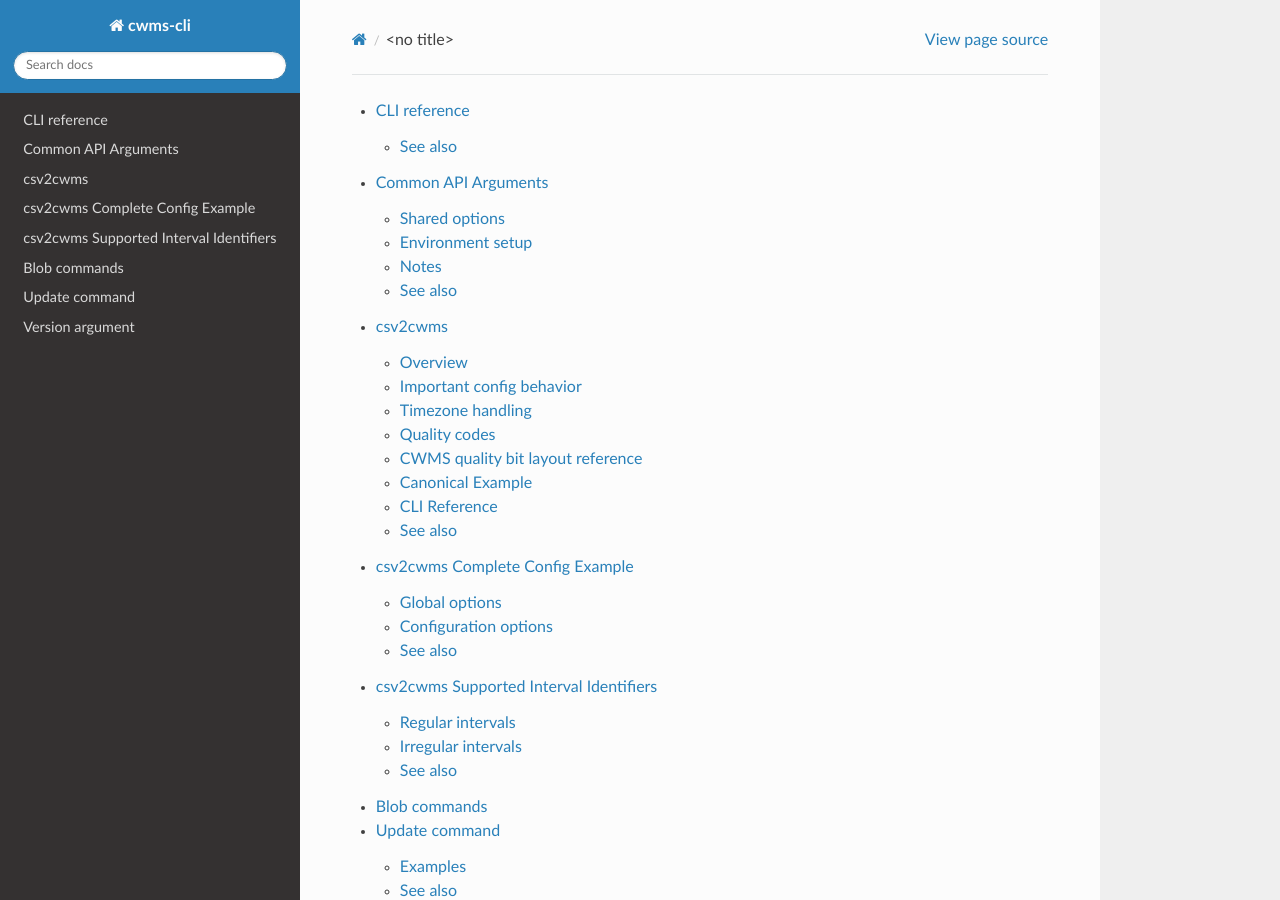
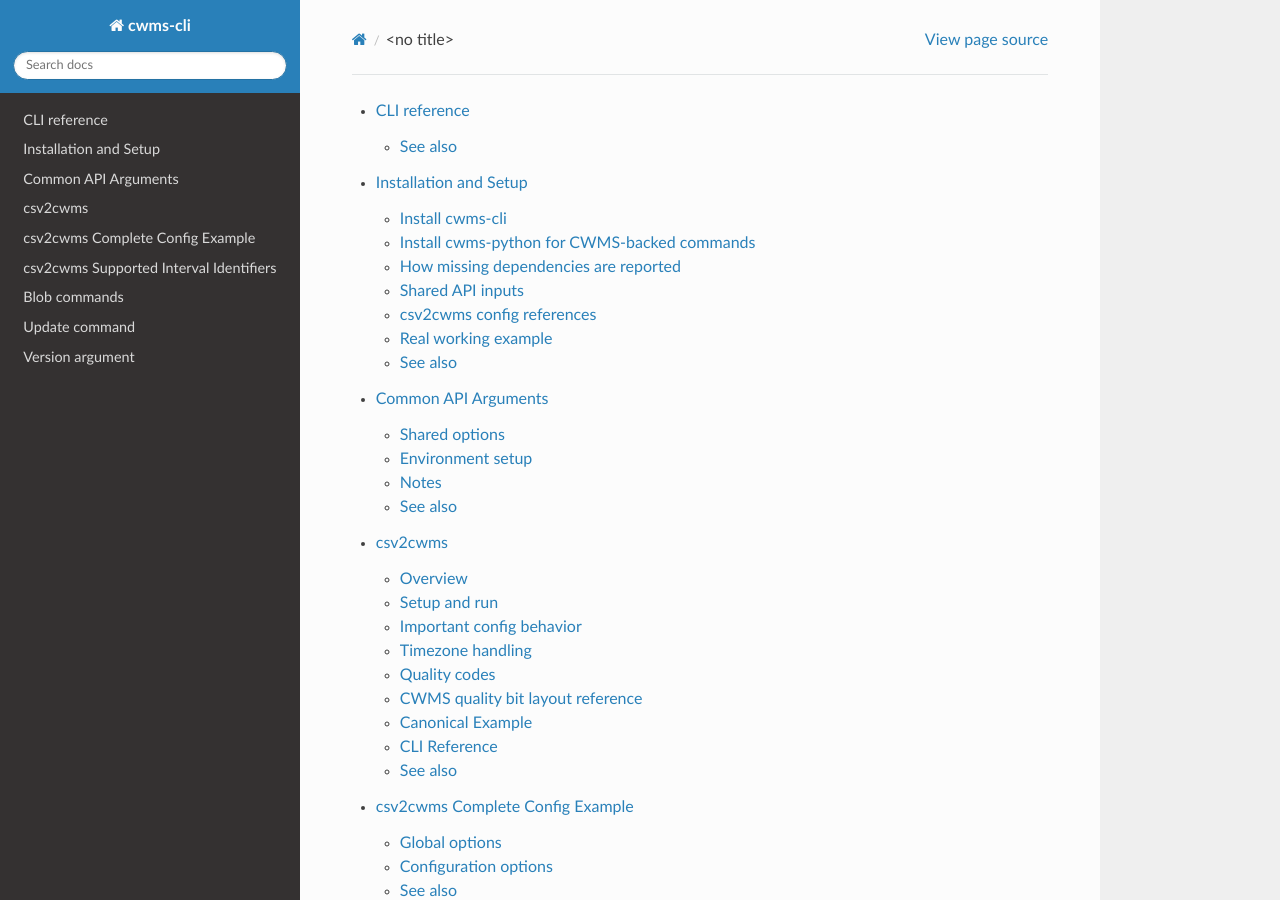
Before and after one commit to HydrologicEngineeringCenter/cwms-cli, a Sphinx documentation site: the page built from docs/index.rst, in a window 1280 px wide and 900 px high. Built offline with Sphinx 7.4.7 and the Read the Docs theme 3.1.0, drawn with Linux system fonts in a browser that asks for light colours; some of the changed lines change nothing that is shown.

Commit message:
Add setup documentation and improve formatting

```diff
--- a/docs/cli/csv2cwms.rst
+++ b/docs/cli/csv2cwms.rst
@@ -1,23 +1,35 @@
 csv2cwms
 ========
 
-Use ``cwms-cli csv2cwms`` to load CSV time series data into `CWMS Data API (CDA) <https://cwms-data.usace.army.mil/cwms-data>`_ from a JSON
+Use ``cwms-cli csv2cwms`` to load CSV time series data into `CWMS Data API (CDA) <https://cwms-data.usace.army.mil/cwms-data>`_ with a user defined JSON
 configuration file.
 
 This page is the dedicated documentation entry for the command. For a complete
 config example, see :doc:`Complete config example <csv2cwms_complete_config>`.
-For the JSON config reference, global defaults, and option table, start there.
+
+  - For the JSON config reference, global defaults, and option table, start there.
+
+  - For installation and first-run setup, see :doc:`Installation and Setup <setup>`.
 
 Overview
 --------
 
 ``csv2cwms`` supports:
 
-- mapping one or more CSV columns into CWMS time series
-- optional expressions across CSV value columns (i.e. column4+column5 into TSID)
-- configurable duplicate handling with ``use_if_multiple``
-- optional timestamp rounding with ``round_to_nearest``
-- optional timestamp-column selection with ``date_col``
+  - mapping one or more CSV columns into CWMS time series
+  - optional expressions across CSV value columns (i.e. column4+column5 into TSID)
+  - configurable duplicate handling with ``use_if_multiple``
+  - optional timestamp rounding with ``round_to_nearest``
+  - optional timestamp-column selection with ``date_col``
+
+Setup and run
+-------------
+
+For installation, dependency setup, shared API arguments, the canonical config
+example, and a real working sample run, see :doc:`Installation and Setup <setup>`.
+
+For the JSON config structure itself, see
+:doc:`Complete config example <csv2cwms_complete_config>`.
 
 Important config behavior
 -------------------------
@@ -114,4 +126,6 @@ See also
 --------
 
 - :doc:`CLI reference <../cli>`
+- :doc:`Installation and Setup <setup>`
+- :doc:`Common API Arguments <api_arguments>`
 - :doc:`Supported interval identifiers <csv2cwms_intervals>`
--- /dev/null
+++ b/docs/cli/setup.rst
@@ -0,0 +1,115 @@
+Installation and Setup
+======================
+
+This page covers installing ``cwms-cli``, adding optional dependencies required
+by certain subcommands, and getting to a first working ``csv2cwms`` run.
+
+Install cwms-cli
+----------------
+
+Install the base CLI package:
+
+.. code-block:: bash
+
+   pip install cwms-cli
+
+Some commands require additional libraries that are not installed with the base
+package. You will be alerted to missing dependencies if you try to run a command that requires an optional library that is not installed. See the next section for more on this.
+
+Install cwms-python for CWMS-backed commands
+--------------------------------------------
+
+Commands that talk to CWMS, including ``csv2cwms``, require
+``cwms-python``:
+
+.. code-block:: bash
+
+   pip install cwms-python
+
+If you plan to use USGS-related commands, additional packages may also be
+required depending on the subcommand.
+
+How missing dependencies are reported
+-------------------------------------
+
+``cwms-cli`` subcommands use dependency checks to detect whether optional
+libraries are installed. If a required library is missing, the command will
+stop and print a message naming the missing module and an install command.
+
+For example, a command may tell you to run something like:
+
+.. code-block:: bash
+
+   pip install cwms-python
+
+This means you do not have to guess which extra library is needed for a given
+subcommand. The command will tell you.
+
+Shared API inputs
+-----------------
+
+Most CWMS-backed commands use the same CDA connection inputs:
+
+   - ``--office`` or ``OFFICE``
+   - ``--api-root`` or ``CDA_API_ROOT``
+   - ``--api-key`` or ``CDA_API_KEY``
+
+See :doc:`Common API Arguments <api_arguments>` for environment setup examples.
+
+csv2cwms config references
+--------------------------
+
+For ``csv2cwms``, start from one of these:
+
+   - :doc:`Complete config example <csv2cwms_complete_config>`
+   - :doc:`csv2cwms <csv2cwms>`
+
+The complete config page documents the JSON structure, global defaults, and
+supported per-file and per-timeseries keys.
+
+Real working example
+--------------------
+
+The repository includes sample ``csv2cwms`` test data that can be used as a
+working example.
+
+Sample CSV input
+~~~~~~~~~~~~~~~~
+
+.. literalinclude:: ../../cwmscli/commands/csv2cwms/tests/data/sample_brok.csv
+   :language: text
+   :lines: 1-6
+
+Sample config
+~~~~~~~~~~~~~
+
+*Notice not ever column is used in this example!*
+
+.. literalinclude:: ../../cwmscli/commands/csv2cwms/tests/data/sample_config.json
+   :language: json
+
+Example dry run
+~~~~~~~~~~~~~~~
+
+After installing ``cwms-cli`` and ``cwms-python``, and after setting the shared
+API inputs described in :doc:`Common API Arguments <api_arguments>`, you can run:
+
+.. code-block:: bash
+
+   cwms-cli csv2cwms \
+     --office SWT \
+     --api-root https://cwms-data.usace.army.mil/cwms-data \
+     --config cwmscli/commands/csv2cwms/tests/data/sample_config.json \
+     --timezone America/Chicago \
+     --dry-run
+
+That example uses the sample config and sample CSV shipped in this repository
+and is a good starting point for verifying that parsing, mapping, and logging
+look correct before you point the command at a production config.
+
+See also
+--------
+
+   - :doc:`csv2cwms <csv2cwms>`
+   - :doc:`Common API Arguments <api_arguments>`
+   - :doc:`Complete config example <csv2cwms_complete_config>`
--- a/docs/index.rst
+++ b/docs/index.rst
@@ -2,6 +2,7 @@
    :maxdepth: 2
 
    cli
+   cli/setup
    cli/api_arguments
    cli/csv2cwms
    cli/csv2cwms_complete_config
```
